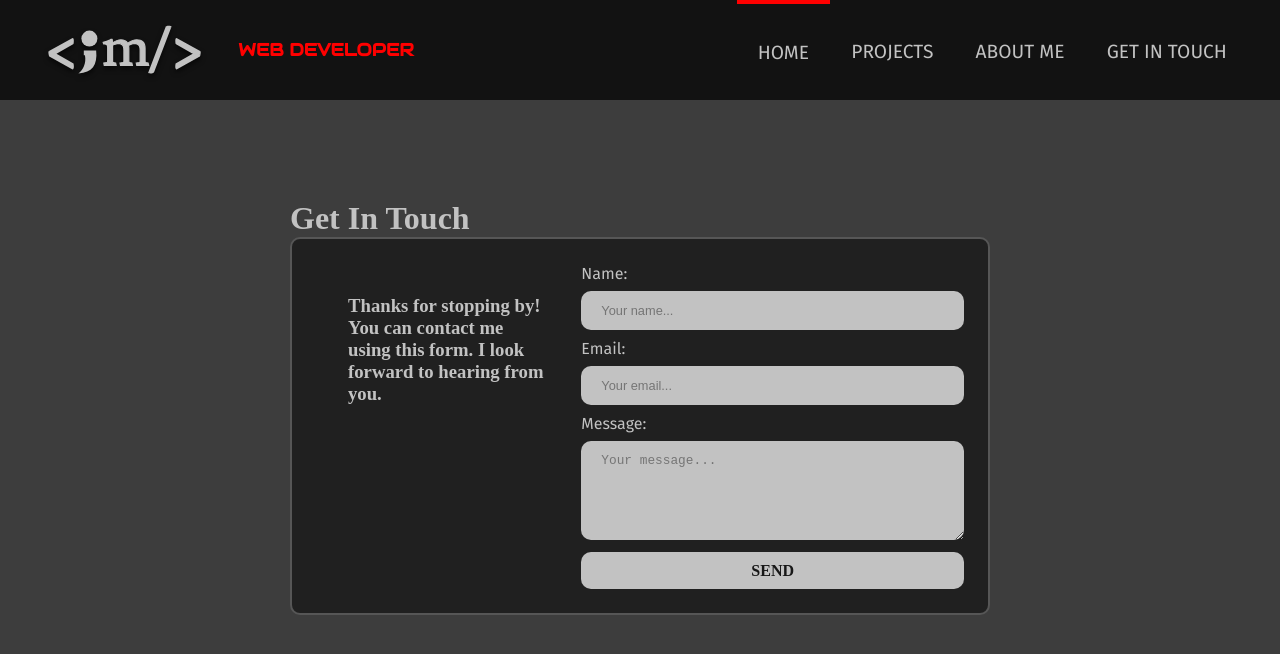
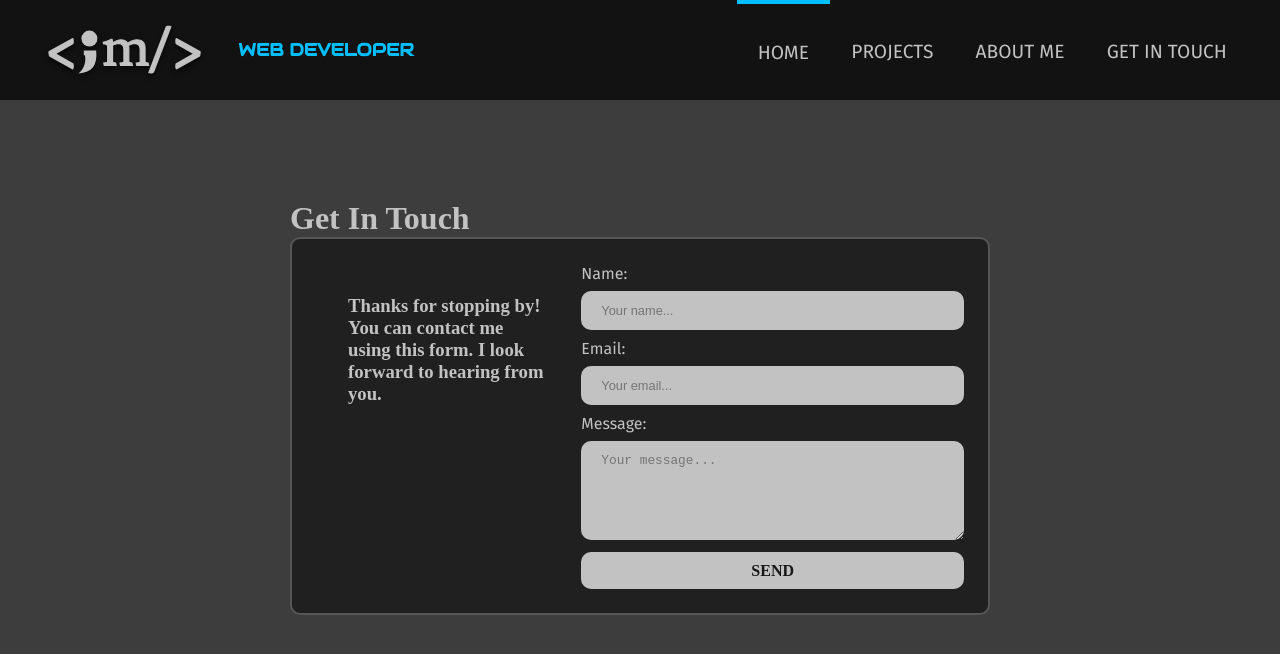
Before and after one commit to Juanmarin444/My_Web_Portfolio, a React (Create React App) app in the folder client/: page /contact in a window 1280 px wide. In both pictures the pointer is over the item "HOME". Shown: the top 654 px of the page. Built offline with nearby package versions, Linux system fonts and the light colour scheme; a web font is replaced by a local one.

Commit message:
Updated accent color

```diff
--- a/client/src/components/NavBar/Logo/styles.css
+++ b/client/src/components/NavBar/Logo/styles.css
@@ -18,7 +18,7 @@
   font-size: 1.1rem;
   margin: 0;
   margin-left: 4px;
-  color: red;
+  color: deepskyblue;
   font-weight: 700;
   min-width:180px;
 }
--- a/client/src/components/NavBar/MobileNavLinks/MenuToggle/styles.css
+++ b/client/src/components/NavBar/MobileNavLinks/MenuToggle/styles.css
@@ -6,5 +6,5 @@
 .button:focus {
   outline-width: 1px;
   outline-style: dashed;
-  outline-color: red;
+  outline-color: deepskyblue;
 }
--- a/client/src/components/NavBar/MobileNavLinks/styles.css
+++ b/client/src/components/NavBar/MobileNavLinks/styles.css
@@ -11,7 +11,7 @@
 
 .nav-links-container-r a:hover,
 .nav-links-container-r a:focus {
-  color: red;
+  color: deepskyblue;
 }
 
 .nav-links-container-r ul {
--- a/client/src/components/NavBar/NavLinks/styles.css
+++ b/client/src/components/NavBar/NavLinks/styles.css
@@ -20,7 +20,7 @@
 }
 
 .link-item:hover {
-  border-top: 4px solid red;
+  border-top: 4px solid deepskyblue;
 }
 
 .link {
--- a/client/src/pages/ContactPage/styles.css
+++ b/client/src/pages/ContactPage/styles.css
@@ -45,7 +45,7 @@ textarea {
 }
 
 .form-submit:hover {
-  background: crimson;
+  background: deepskyblue;
   color: white;
 }
 
--- a/client/src/pages/ProjectsPage/Project/styles.css
+++ b/client/src/pages/ProjectsPage/Project/styles.css
@@ -60,7 +60,7 @@
 }
 
 .info__button:hover {
-  background: crimson;
+  background-color: deepskyblue;
   color: white;
 }
 
```
